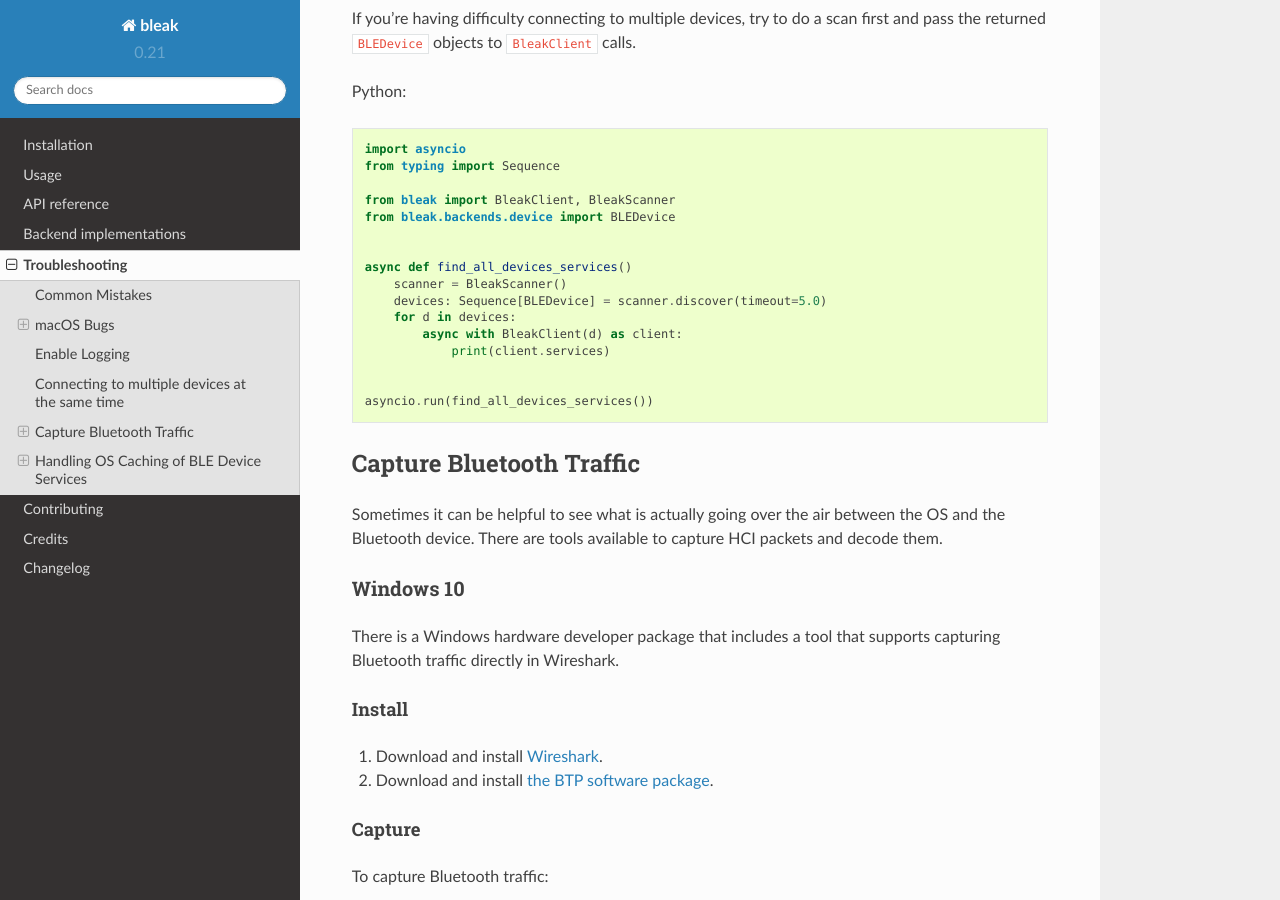
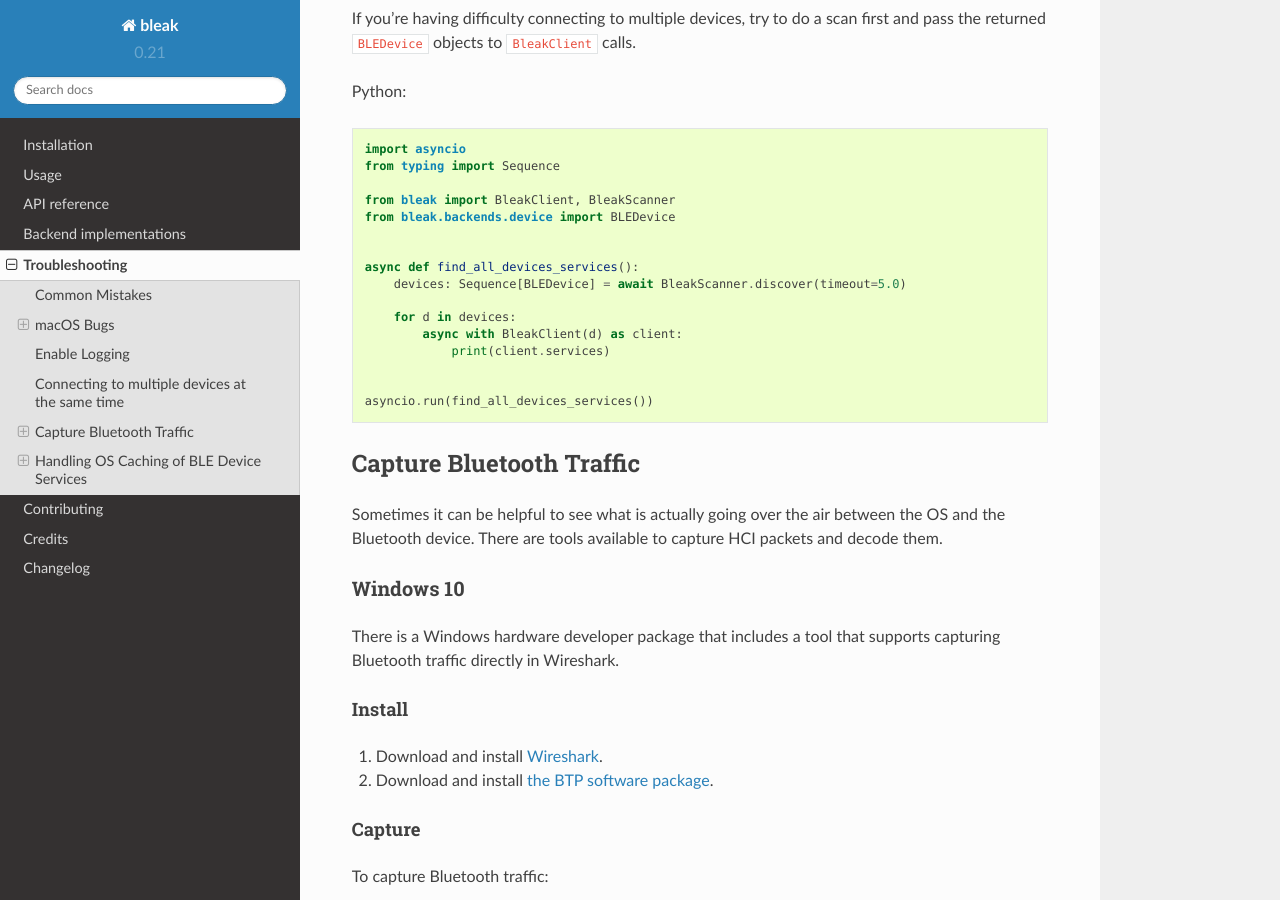
Before and after one commit to hbldh/bleak, a Sphinx documentation site: the page built from docs/troubleshooting.rst, in a window 1280 px wide and 900 px high, scrolled down 2611 px. Built offline with Sphinx 7.4.7 and the Read the Docs theme 2.0.0, drawn with Linux system fonts in a browser that asks for light colours.

Commit message:
docs/troubleshooting: fix missing await
Also fix missing `:` and don't create unnecessary instance of BleakScanner.

Fixes: https://github.com/hbldh/bleak/issues/1334

```diff
--- a/docs/troubleshooting.rst
+++ b/docs/troubleshooting.rst
@@ -103,9 +103,9 @@ Python::
     from bleak.backends.device import BLEDevice
 
 
-    async def find_all_devices_services()
-        scanner = BleakScanner()
-        devices: Sequence[BLEDevice] = scanner.discover(timeout=5.0)
+    async def find_all_devices_services():
+        devices: Sequence[BLEDevice] = await BleakScanner.discover(timeout=5.0)
+
         for d in devices:
             async with BleakClient(d) as client:
                 print(client.services)
```
